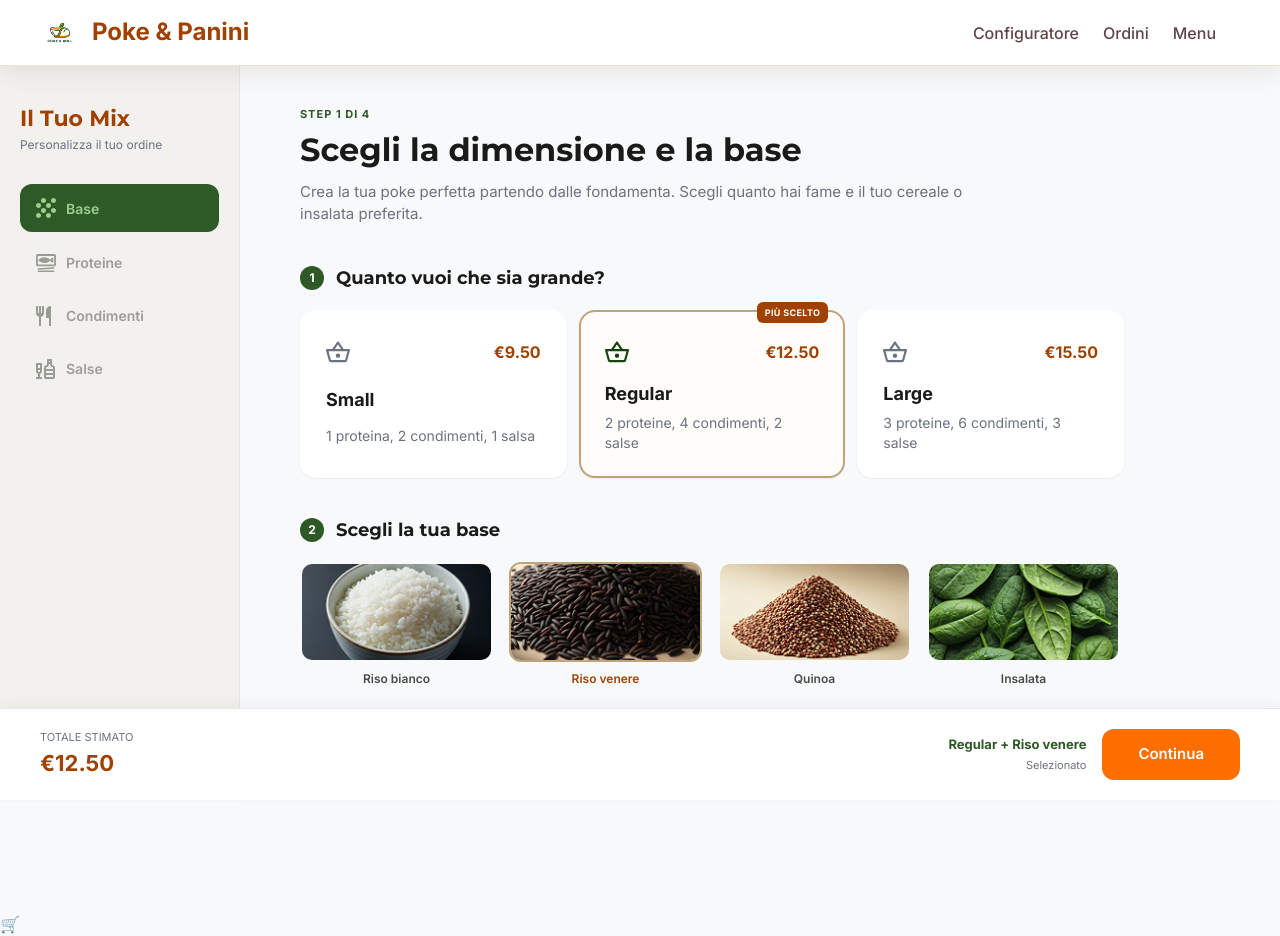
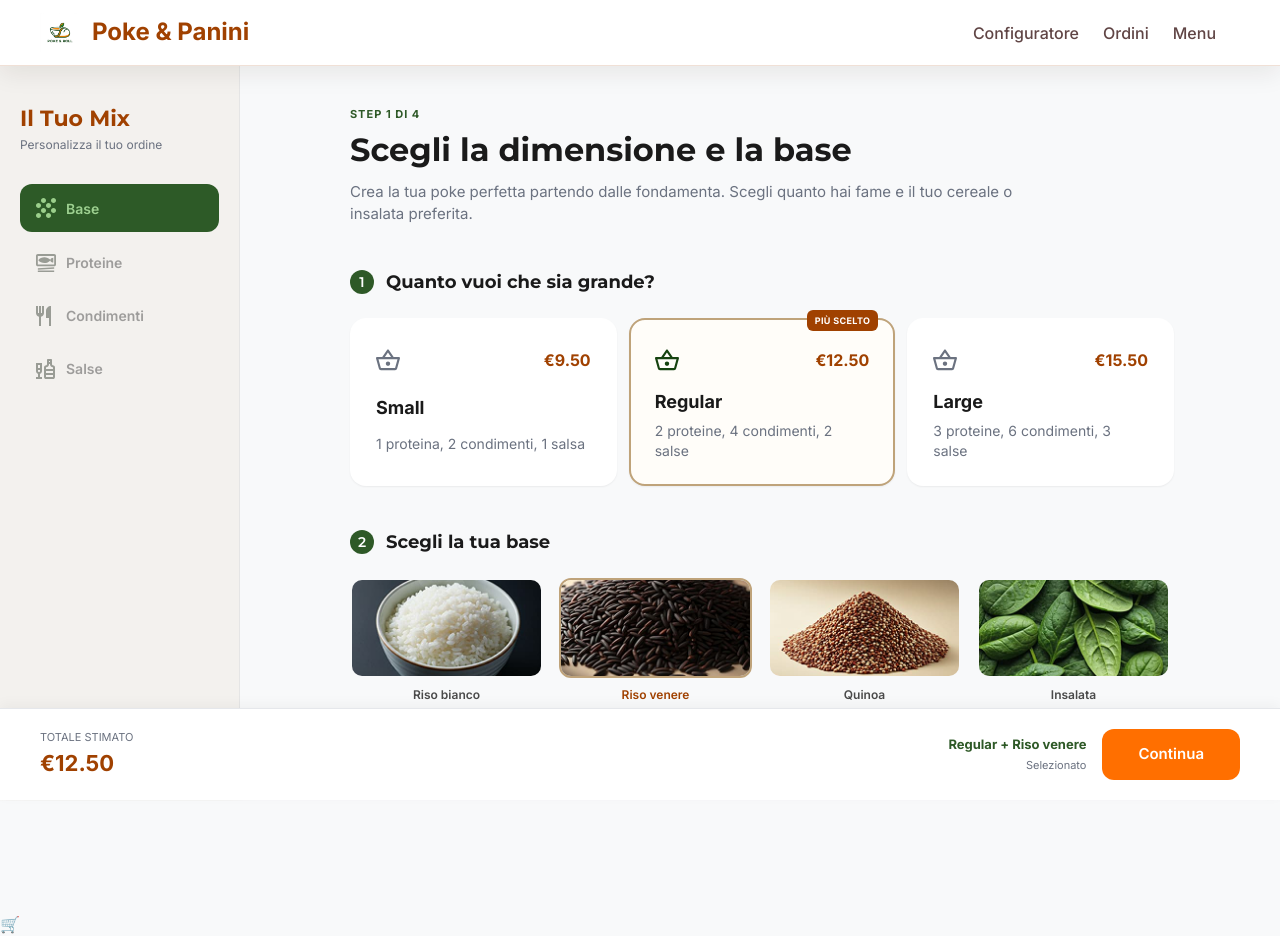
Before and after one commit to GGA999/poke-panini-web, a React (Vite) app: page /poke in a window 1280 px wide. Built offline with nearby package versions, Linux system fonts and the light colour scheme.

Commit message:
da continuare l'adattamento di Poke.jsk

```diff
--- a/src/pages/stepper-poke/poke.module.css
+++ b/src/pages/stepper-poke/poke.module.css
@@ -13,6 +13,7 @@
   flex: 1;
   max-width: 940px;
   padding: 40px clamp(20px, 5vw, 60px);
+  margin: 0 auto;
 }
 
 .stepIndicator {
@@ -56,8 +57,9 @@
 .sectionTitle h2 {
   font-family: var(--font-display);
   font-size: 18px;
-  line-height: 1.25;
+  line-height: 32px;
   margin: 0;
+  font-weight:600px;
 }
 
 .stepNumber {
@@ -69,9 +71,11 @@
   display: inline-flex;
   align-items: center;
   justify-content: center;
-  font-size: 12px;
-  font-weight: 700;
+  font-size: 14px;
+  font-weight:600;
+  line-height: 20;
   flex: 0 0 auto;
+  font-family: var(--font-display);
 }
 
 .sizeGrid {
```
